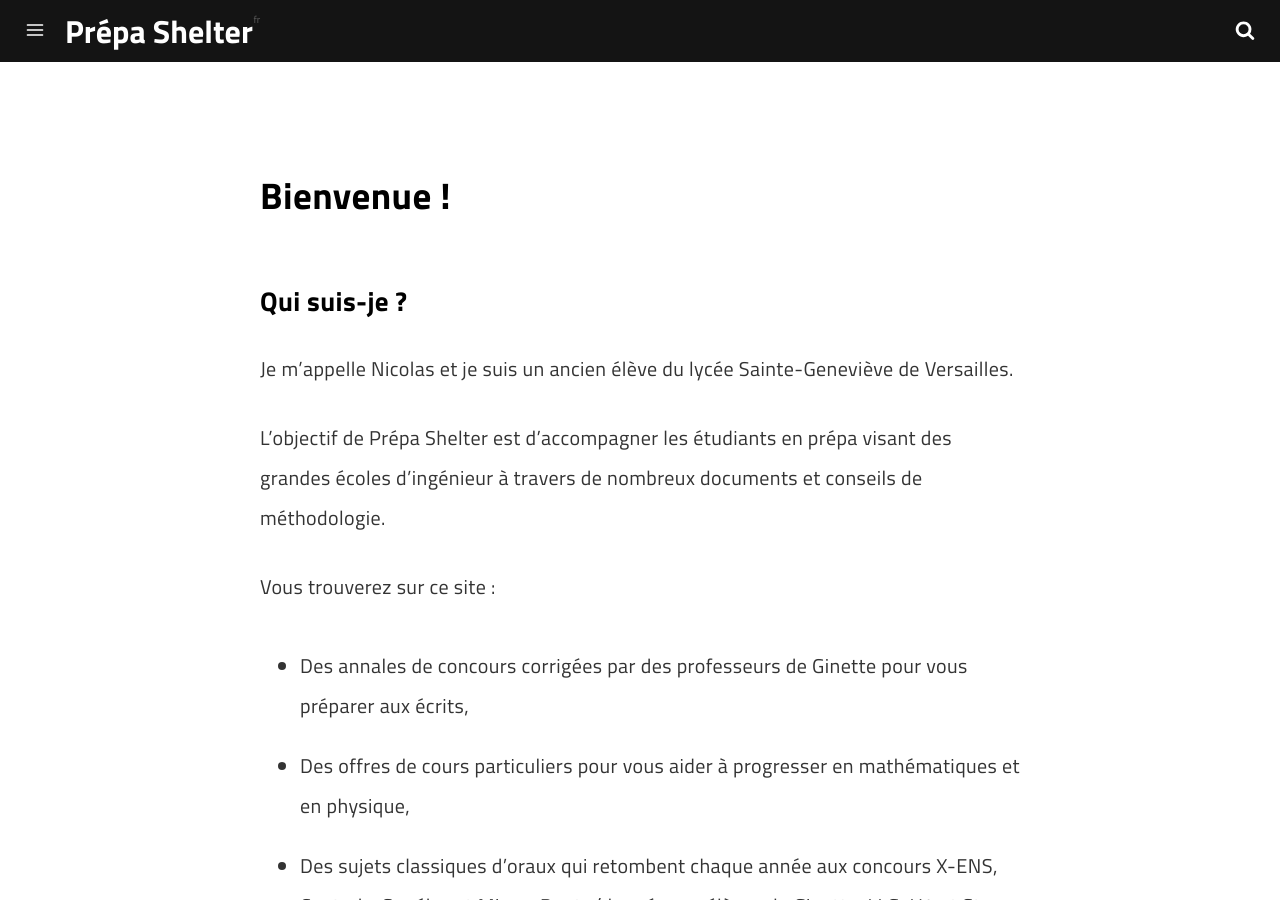
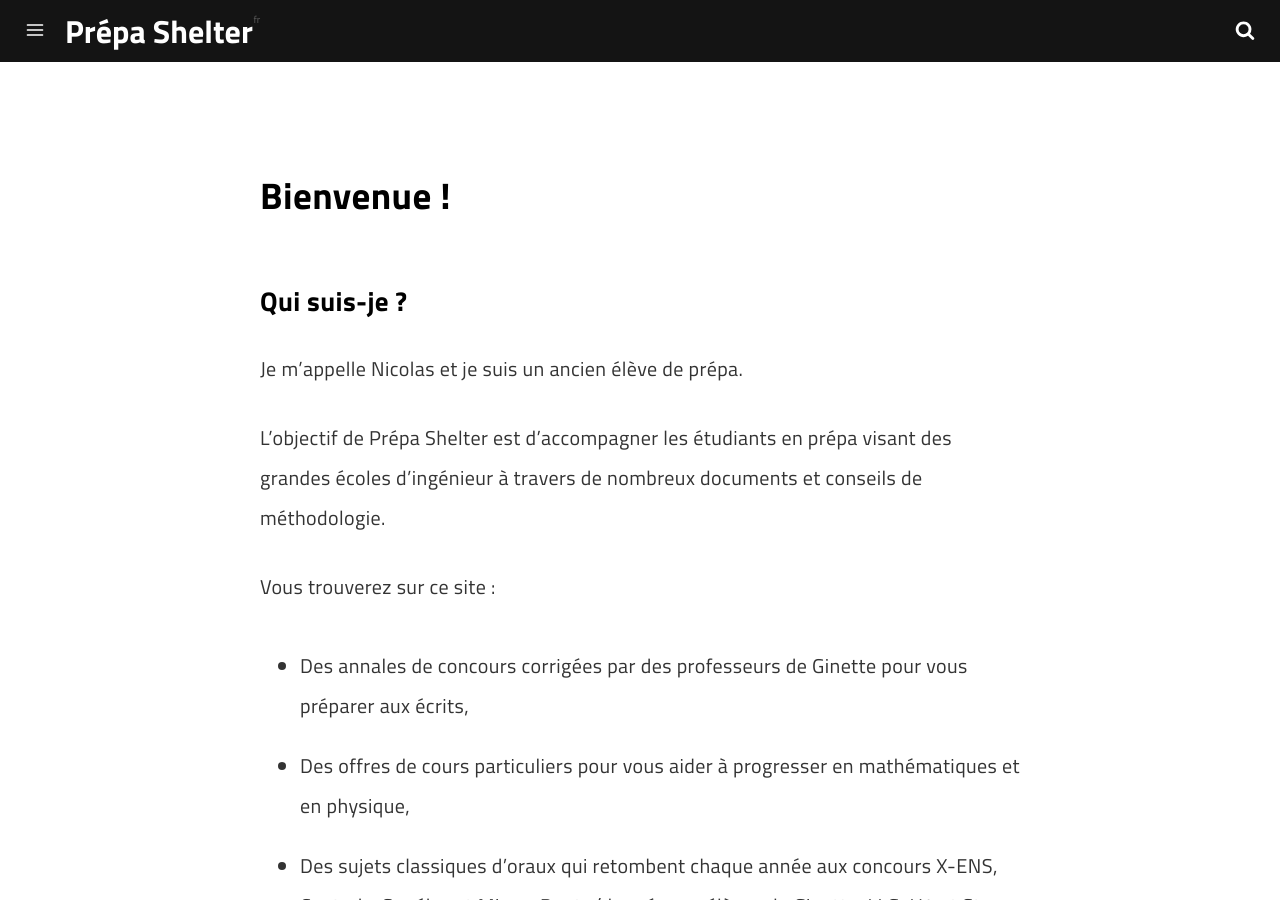
Before and after one commit to prepashelter/prepashelter.github.io, a Jekyll site: the page built from pages/about.md, in a window 1280 px wide and 900 px high. Built offline with Jekyll 4.4.1, drawn with Linux system fonts in a browser that asks for light colours; a script that is not in the unit is left out.

Commit message:
changed about

```diff
--- a/pages/about.md
+++ b/pages/about.md
@@ -10,7 +10,7 @@ menu: true
 
 ### Qui suis-je ?
 
-Je m'appelle Nicolas et je suis un ancien élève du lycée Sainte-Geneviève de Versailles.
+Je m'appelle Nicolas et je suis un ancien élève de prépa.
 
 L'objectif de Prépa Shelter est d'accompagner les étudiants en prépa visant des grandes écoles d'ingénieur à travers de nombreux documents et conseils de méthodologie.
 
```
